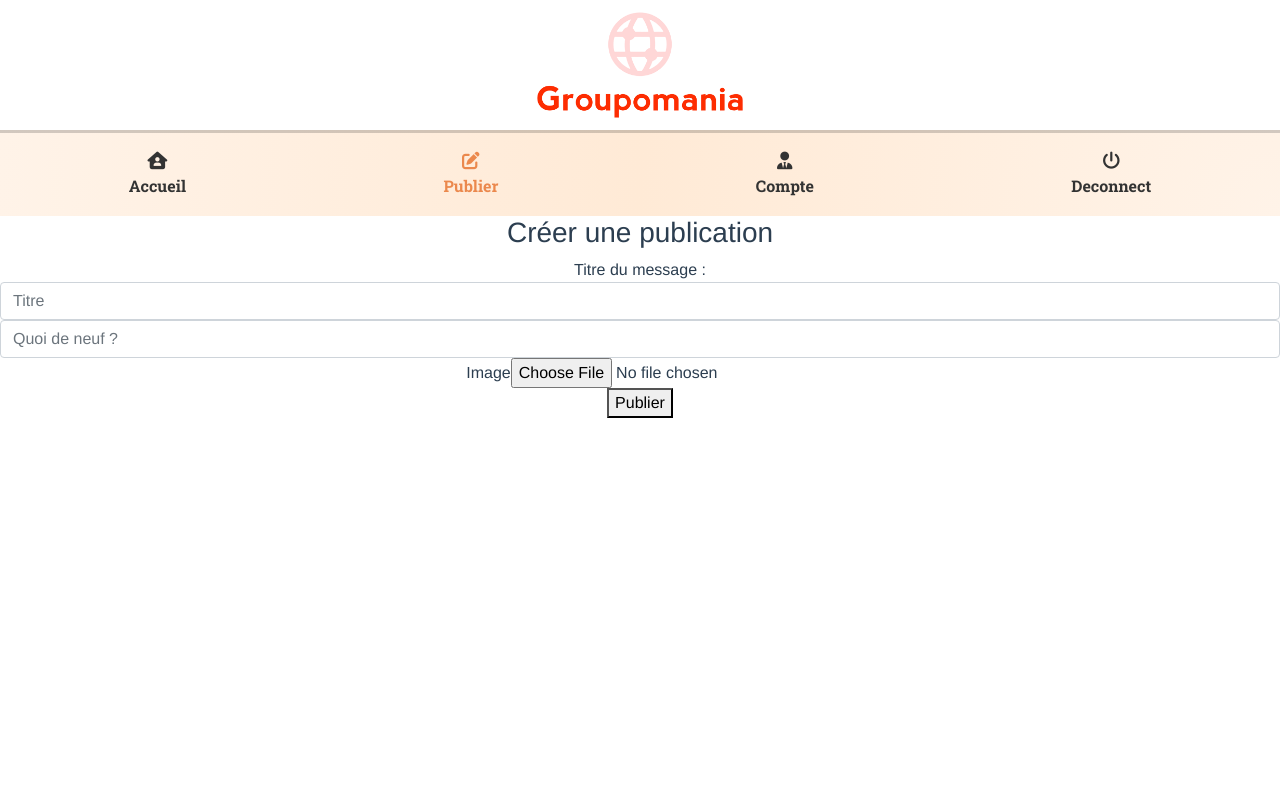
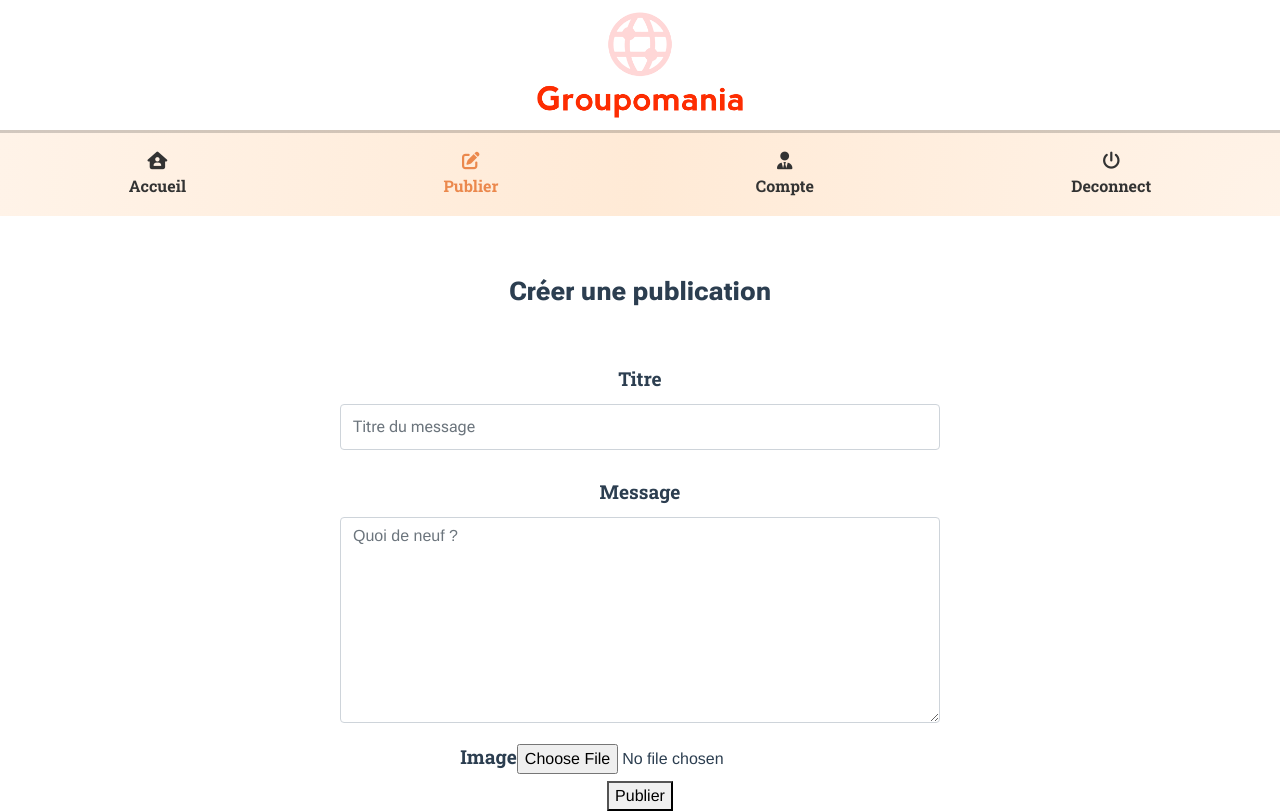
Before and after one commit to Neocor89/Goupomania_P7, a Vue app in the folder Client/groupomania/: page /posts in a window 1280 px wide. Built offline with nearby package versions, Linux system fonts and the light colour scheme.

Commit message:
continuity project v2 layout of the publication page

```diff
--- a/Client/groupomania/src/assets/scss/components/_PostList.scss
+++ b/Client/groupomania/src/assets/scss/components/_PostList.scss
@@ -65,15 +65,16 @@ i.fa-solid.fa-power-off:hover {
 
 .Postlist__content {
   font-family: $font-primary;
+  font-size: $fSize-medium;
   @include phone-screen {
-    font-size: $fSize-medium;
+    font-size: $fSize-small;
   }
 }
 
 
 .delete_post {
   text-decoration: none;
-  width: 12%;
+  width: 9%;
   padding: 5px;
   border: 2px solid $col-danger;
   display: flex;
@@ -84,7 +85,7 @@ i.fa-solid.fa-power-off:hover {
   @include phone-screen {
     border: 1px solid $col-danger;
     border-radius: 9rem;
-    padding: 10px 30px;
+    padding: 2px 25px;
 
   }
 }
--- /dev/null
+++ b/Client/groupomania/src/assets/scss/views/_Posts.scss
@@ -0,0 +1,80 @@
+.Posts_component {
+  width: 100%;
+  // @include nav-background;
+  @include phone-screen {
+    // max-width: 95%;
+
+  }
+
+}
+
+.Posts_page {
+  width: 600px;
+  margin: 0 auto;
+  // display: flex;
+  // flex-direction: column;
+  // justify-content: center;
+  // align-items: center;
+  @include phone-screen {
+    width: 99%;
+  }
+
+  // @include body-background;
+  // margin-top: 100px;
+  // border-top: 1px solid #333;
+
+}
+
+.Posts_form {
+  @include phone-screen {
+    width: 97%;
+    margin: 0 auto;
+
+  }
+}
+
+.Posts_title {
+  font-size: $fsize-title;
+  font-weight: $w700;
+  font-family: $font-primary;
+  padding: 60px 0 50px 0;
+  @include phone-screen {
+    font-size: $fSize-logo
+  }
+}
+
+@include phone-screen {
+
+}
+
+.Posts_create-title {
+  font-family: $font-tercary;
+  padding-bottom: 10px;
+  font-weight: $w700;
+  font-size: $fSize-classic;
+  @include phone-screen {
+    @include label-style;
+
+  }
+
+}
+
+.Posts_create-content {
+  font-family: $font-tercary;
+  padding: 20px 0 10px 0;
+  font-weight: $w700;
+  font-size: $fSize-classic;
+  @include phone-screen {
+    @include label-style;
+  }
+
+}
+
+.Posts_form-title-field {
+  font-family: $font-primary;
+  line-height: 32px;
+}
+
+.Posts_form-text-field {
+  margin-bottom: 20px;
+}
--- a/Client/groupomania/src/assets/scss/views/_ProfileAccount.scss
+++ b/Client/groupomania/src/assets/scss/views/_ProfileAccount.scss
@@ -5,7 +5,7 @@
 .ProfileAccount_info span {
   font-family: $font-tercary;
   font-weight: $w600;
-  font-size: $fSize-medium;
+  font-size: 1rem;
 }
 
 .ProfileAccount_inscription p {
@@ -16,19 +16,19 @@
   margin-top: 15px;
   margin-bottom: 0;
   @include phone-screen {
-    font-size: $fSize-medium;
+    font-size: $fSize-small;
     margin-top: 25px;
   }
 }
 
 .ProfileAccount_title {
-  padding: 70px 0 15px 0;
+  padding: 50px 0 15px 0;
   font-family: $font-primary;
   font-weight: $w700;
   letter-spacing: 0px;
   font-size: 1.82rem;
   @include phone-screen {
-   font-size: $fSize-text;
+   font-size: $fSize-logo;
   }
 }
 
--- a/Client/groupomania/src/components/PostComment.vue
+++ b/Client/groupomania/src/components/PostComment.vue
@@ -20,14 +20,14 @@
       <a class="PostComment_link">
         <i
           class="fas fa-trash-alt PostComment_delete-option"
-
+           v-if="comment.userId == userId || isAdmin == true"
           @click="deleteComment(comment.id)"
           title="suppression administrateur"
         >
         </i>
       </a>
     </div>
-<!-- v-if="comment.userId == userId || isAdmin == true" => enlevé pour css remettre en ligne 16 -->
+<!-- v-if="comment.userId == userId || isAdmin == true" => enlevé pour css remettre en dessous PostComment_delete-option -->
     <div class="PostComment_area">
 
         <textarea
@@ -36,14 +36,14 @@
           name="content"
           class="form-control PostComment_text"
           v-model="content"
-
+          v-if="comment.userId == userId"
           placeholder="Espace commentaire"
           required
         ></textarea>
         <!--  v-if="comment.userId == userId" ajouté à PostComment_submit + PostComment_text -->
 
-      <button class="PostComment_submit" title="Poster"  @click="createComment()">
-        Post
+      <button class="PostComment_submit" title="Poster" v-if="comment.userId == userId" @click="createComment()">
+        Envoi
       </button>
     </div>
   </div>
--- a/Client/groupomania/src/components/PostList.vue
+++ b/Client/groupomania/src/components/PostList.vue
@@ -8,7 +8,7 @@
           Remplacement pour le responsive
           <i class="fas fa-user-circle employee_avatar"> </i>
           -->
-        <div class="textdate">
+        <div>
         <span class="employe_info card-title"
           >{{ message.user.firstname }} {{ message.user.lastname }}</span
         >
--- a/Client/groupomania/src/views/Posts.vue
+++ b/Client/groupomania/src/views/Posts.vue
@@ -1,33 +1,36 @@
 <template>
-  <section>
+  <section class="Posts_component">
     <Navigation></Navigation>
-    <div class="blocsignup">
-      <h3>Créer une publication</h3>
+    <div class="Posts_page">
+      <h1 class="Posts_title">Créer une publication</h1>
+        <div class="form-group Posts_form">
       <form id="form-signup">
-        <label for="title">Titre du message :</label>
+        <label for="title" class="Posts_create-title">Titre</label>
         <input
           type="text"
           id="title"
           name="title"
-          placeholder="Titre"
-          class="form-control"
+          placeholder="Titre du message"
+          class="form-control mb-2 Posts_form-title-field"
           required
           v-model="inputMessage.title"
         />
-        <input
+        <label for="title" class="Posts_create-content ">Message</label>
+        <textarea
           type="text"
           title="Quoi de neuf?"
           id="content"
           name="content"
-          rows="10"
-          class="form-control"
+          rows="8"
+          class="form-control Posts_form-text-field"
           required
           v-model="inputMessage.content"
-          placeholder="Quoi de neuf ?"
-        />
-        <label for="image" class="new-post_form-label">Image</label>
+          placeholder="Quoi de neuf ?">
+        </textarea>
+        <label for="image" class="Posts_create-title">Image</label>
         <input type="file" placeholder="upload image" />
       </form>
+        </div>
       <button title="Publier" v-on:click="sendMessage">Publier</button>
     </div>
   </section>
@@ -92,3 +95,19 @@ export default {
   },
 };
 </script>
+
+<style lang="scss" scoped>
+
+/* ----------------------------
+:: Imports utils scss folders ::
+---------------------------- */
+@import "../assets/scss/utils/_variables.scss";
+@import "@/assets/scss/utils/_mixins.scss";
+@import "@/assets/scss/utils/_breakpoints.scss";
+
+/* -------------------------
+:: Imports scss Component ::
+------------------------- */
+@import "@/assets/scss/views/_Posts.scss";
+
+</style>
--- a/Client/groupomania/src/views/SignUp.vue
+++ b/Client/groupomania/src/views/SignUp.vue
@@ -1,4 +1,7 @@
 <template>
+  <!--
+    SIGNUP COMPONENT
+  -->
   <div class="SignUp_page">
     <img src="../assets/images/logo-signup-page.png" alt="Logo groupomania page inscription" class="SignUp_page-logo">
     <h2 class="SignUp_page-title">Gardez le contact entre collèges</h2>
```
